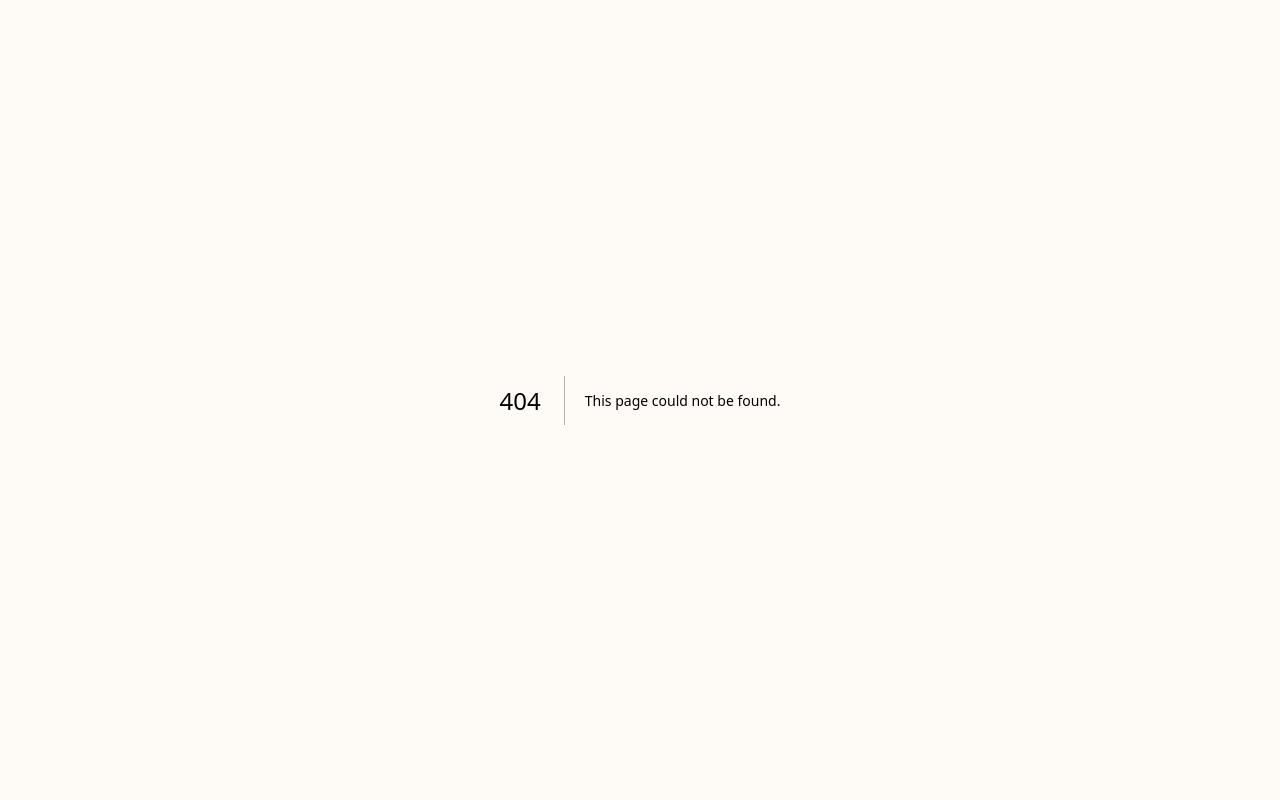
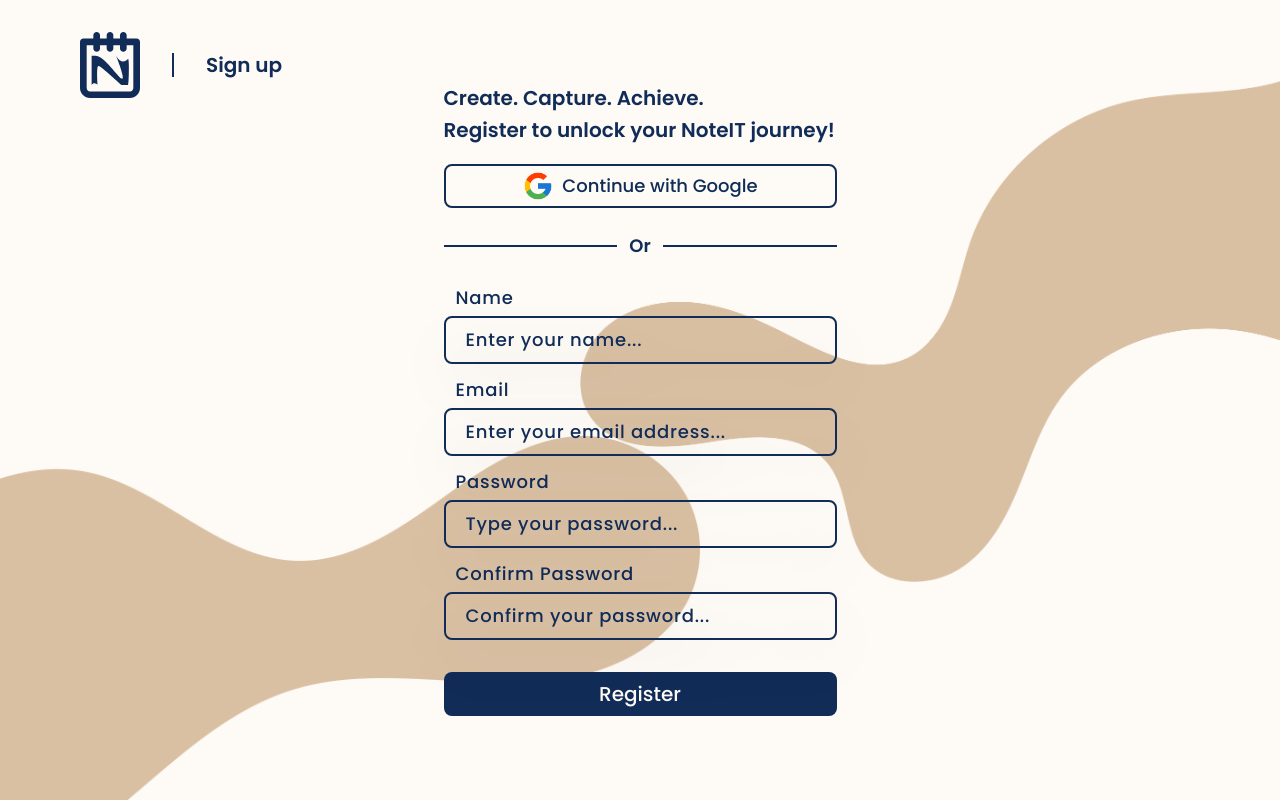
Before and after one commit to BrandonRafaelLovelyno/NoteIT, a Next.js app: page /sign-up in a window 1280 px wide. Before the commit this address had no page. Built offline with nearby package versions, Linux system fonts and the light colour scheme.

Commit message:
feat: sign up page

```diff
--- /dev/null
+++ b/app/(auth)/sign-up/page.js
@@ -0,0 +1,24 @@
+import GoogleButton from "@/components/form/google-button";
+import CenterContainer from "@/components/layout/container/center-container";
+import Divider from "@/components/layout/divider";
+import SignUpForm from "@/components/section/sign-up/form";
+import SignUpHeader from "@/components/section/sign-up/header";
+import { twMerge } from "tailwind-merge";
+
+const SignUp = () => {
+  return (
+    <CenterContainer>
+      <div className={twMerge("w-fit h-fit", "flex flex-col gap-y-6")}>
+        <div className={twMerge("w-full", "flex flex-col gap-y-5")}>
+          <SignUpHeader />
+
+          <GoogleButton title="Continue with Google" />
+        </div>
+        <Divider title="Or" />
+        <SignUpForm />
+      </div>
+    </CenterContainer>
+  );
+};
+
+export default SignUp;
--- a/app/globals.css
+++ b/app/globals.css
@@ -2,8 +2,7 @@
 @tailwind components;
 @tailwind utilities;
 /* styles/globals.css */
-@import url('https://fonts.googleapis.com/css2?family=Poppins:wght@400;500;600;700&display=swap');
-
+@import url("https://fonts.googleapis.com/css2?family=Poppins:wght@400;500;600;700&display=swap");
 
 :root {
   --background: #ffffff;
@@ -21,4 +20,6 @@ body {
   color: var(--foreground);
   background: var(--background);
   font-family: Arial;
+  width: 100vw;
+  height: 100vh;
 }
--- /dev/null
+++ b/components/form/google-button.js
@@ -0,0 +1,28 @@
+import Image from "next/image";
+import { twMerge } from "tailwind-merge";
+
+const GoogleButton = ({ title }) => {
+  return (
+    <button
+      className={twMerge(
+        "w-full",
+        "flex flex-row justify-center items-center gap-x-2",
+        "py-1",
+        "border-2 border-blue rounded-lg",
+        "font-medium text-lg text-blue"
+      )}
+    >
+      <div className={twMerge("relative", "w-8 h-8")}>
+        <Image
+          src={"/google-logo.png"}
+          className="absolute"
+          fill={true}
+          alt="google"
+        />
+      </div>
+      <p>{title}</p>
+    </button>
+  );
+};
+
+export default GoogleButton;
--- /dev/null
+++ b/components/form/text-input.js
@@ -0,0 +1,25 @@
+import { twMerge } from "tailwind-merge";
+
+const TextInput = ({ name, label, placeholder }) => {
+  return (
+    <div className={twMerge("flex flex-col gap-y-1")}>
+      <p className={twMerge("px-3", "text-blue text-lg font-medium")}>
+        {label}
+      </p>
+      <input
+        className={twMerge(
+          "px-5 py-2",
+          "bg-transparent",
+          "border-2 border-blue rounded-lg",
+          "text-blue text-lg font-medium",
+          "placeholder:text-blue placeholder:text-lg placeholder:font-medium",
+          "drop-shadow-2xl"
+        )}
+        name={name}
+        placeholder={placeholder}
+      />
+    </div>
+  );
+};
+
+export default TextInput;
--- /dev/null
+++ b/components/layout/container/center-container.js
@@ -0,0 +1,16 @@
+import { twMerge } from "tailwind-merge";
+
+const CenterContainer = ({ children }) => {
+  return (
+    <div
+      className={twMerge(
+        "w-full h-full",
+        "flex flex-col justify-center items-center"
+      )}
+    >
+      {children}
+    </div>
+  );
+};
+
+export default CenterContainer;
--- /dev/null
+++ b/components/layout/divider.js
@@ -0,0 +1,13 @@
+import { twMerge } from "tailwind-merge";
+
+const Divider = ({ title }) => {
+  return (
+    <div className={twMerge("w-full", "flex flex-row items-center gap-x-3")}>
+      <div className={twMerge("flex-1 h-[2px]", "bg-blue")} />
+      <p className={twMerge("text-blue font-semibold text-lg")}>{title}</p>
+      <div className={twMerge("flex-1 h-[2px]", "bg-blue")} />
+    </div>
+  );
+};
+
+export default Divider;
--- a/components/layout/logo-navbar.js
+++ b/components/layout/logo-navbar.js
@@ -4,15 +4,11 @@ import { twMerge } from "tailwind-merge";
 const LogoNavbar = ({ title }) => {
   return (
     <div
-      className={twMerge(
-        "w-full h-fit",
-        "flex flex-row items-center gap-x-8",
-        "py-8 px-20"
-      )}
+      className={twMerge("w-full h-fit", "flex flex-row items-center gap-x-8")}
     >
       <Image src={"/onlyLogo.svg"} width={60} height={60} alt="logo" />
       <div className={twMerge("w-[2px] h-6", "bg-blue")} />
-      <p className={twMerge("text-xl text-blue")}>{title}</p>
+      <p className={twMerge("text-xl text-blue font-semibold")}>{title}</p>
     </div>
   );
 };
--- /dev/null
+++ b/components/section/sign-up/form.js
@@ -0,0 +1,50 @@
+import TextInput from "@/components/form/text-input";
+import { twMerge } from "tailwind-merge";
+
+const INPUTS = [
+  {
+    name: "name",
+    label: "Name",
+    placeholder: "Enter your name...",
+  },
+  {
+    name: "email",
+    label: "Email",
+    placeholder: "Enter your email address...",
+  },
+  {
+    name: "password",
+    label: "Password",
+    placeholder: "Type your password...",
+  },
+  {
+    name: "confirmPassword",
+    label: "Confirm Password",
+    placeholder: "Confirm your password...",
+  },
+];
+
+const SignUpForm = () => {
+  return (
+    <div className={twMerge("flex flex-col items-center gap-y-8")}>
+      <div className={twMerge("flex flex-col gap-y-3", "tracking-wider")}>
+        {INPUTS.map((input) => (
+          <TextInput key={input.name} {...input} />
+        ))}
+      </div>
+      <button
+        className={twMerge(
+          "w-full",
+          "py-2",
+          "bg-blue",
+          "rounded-lg",
+          "text-white font-medium text-xl"
+        )}
+      >
+        Register
+      </button>
+    </div>
+  );
+};
+
+export default SignUpForm;
--- /dev/null
+++ b/components/section/sign-up/header.js
@@ -0,0 +1,17 @@
+import { twMerge } from "tailwind-merge";
+
+const SignUpHeader = () => {
+  return (
+    <div
+      className={twMerge(
+        "flex flex-col gap-y-1",
+        "text-blue text-xl font-semibold"
+      )}
+    >
+      <h1>Create. Capture. Achieve.</h1>
+      <h1>Register to unlock your NoteIT journey!</h1>
+    </div>
+  );
+};
+
+export default SignUpHeader;
```
Also changed, not shown: app/(auth)/login/page.js (renamed from app/login/page.js), public/google-logo.png (added).
